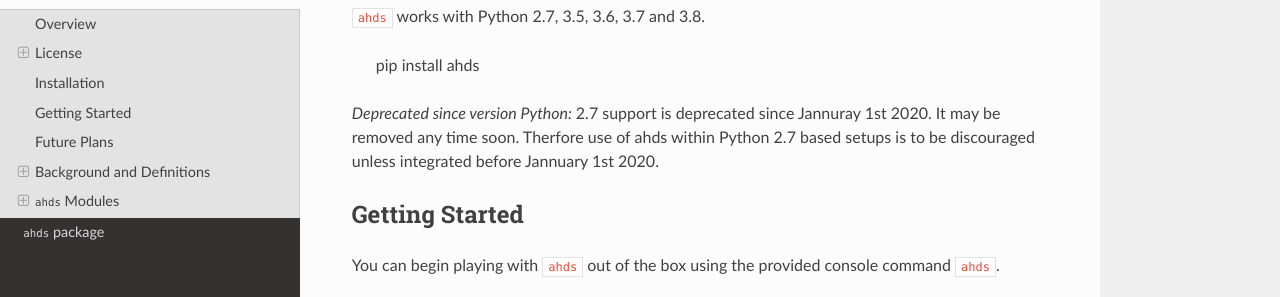
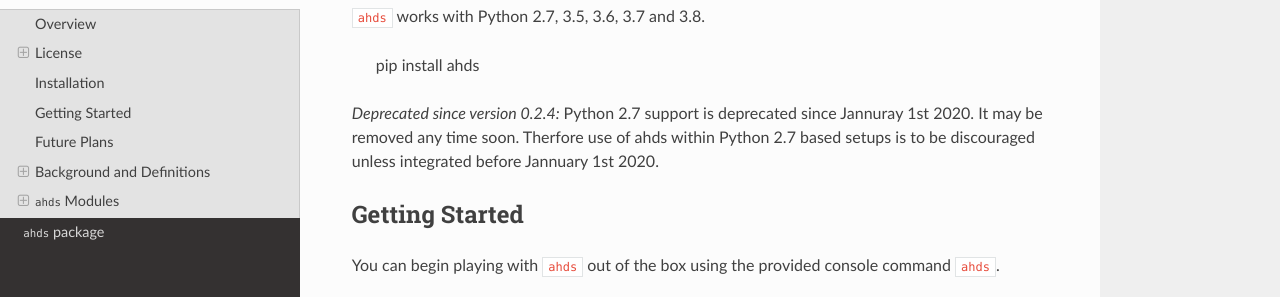
Before and after one commit to emdb-empiar/ahds, a Sphinx documentation site: the page built from docs/overview.rst, in a window 1280 px wide and 900 px high, scrolled down 1499 px. Shown: the part 154-451 px from the top of the window. Built offline with Sphinx 7.4.7 and the Read the Docs theme 2.0.0, drawn with Linux system fonts in a browser that asks for light colours; cross-references to code outside the pages are shown as plain code.

Commit message:
marked Python 2.7 support as deprecated, to be removed soon

```diff
--- a/README.rst
+++ b/README.rst
@@ -74,7 +74,8 @@ Installation
     pip install ahds
 
 
-.. deprecated::
+.. deprecated:: 0.2.4
+
     Python 2.7 support is deprecated since Jannuray 1st 2020. It may be removed any time soon.
     Therfore use of ahds within Python 2.7 based setups is to be discouraged unless integrated
     before Jannuary 1st 2020.
--- a/docs/overview.rst
+++ b/docs/overview.rst
@@ -74,7 +74,8 @@
     pip install ahds
 
 
-.. deprecated::
+.. deprecated:: 0.2.4
+
     Python 2.7 support is deprecated since Jannuray 1st 2020. It may be removed any time soon.
     Therfore use of ahds within Python 2.7 based setups is to be discouraged unless integrated
     before Jannuary 1st 2020.
--- a/setup.py
+++ b/setup.py
@@ -9,7 +9,7 @@ import sys
 
 # fixme: how can I pre-install numpy???
 
-AHDS_VERSION = '0.2.0.dev0'
+AHDS_VERSION = '0.2.4.dev0'
 
 # with open("requirements.txt", 'r') as f:
 #     for row in f:
```
Also changed, not shown: 1 other file.
